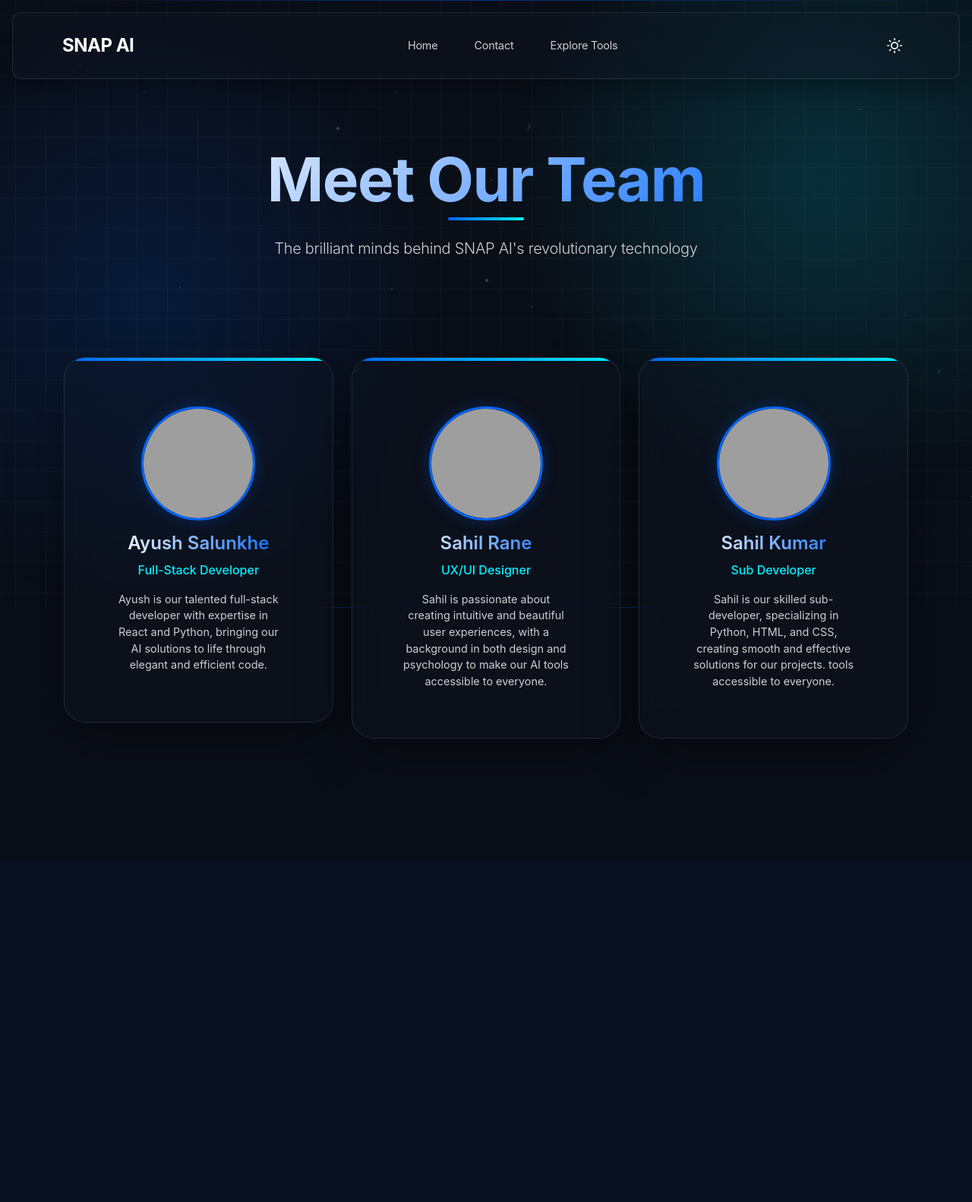
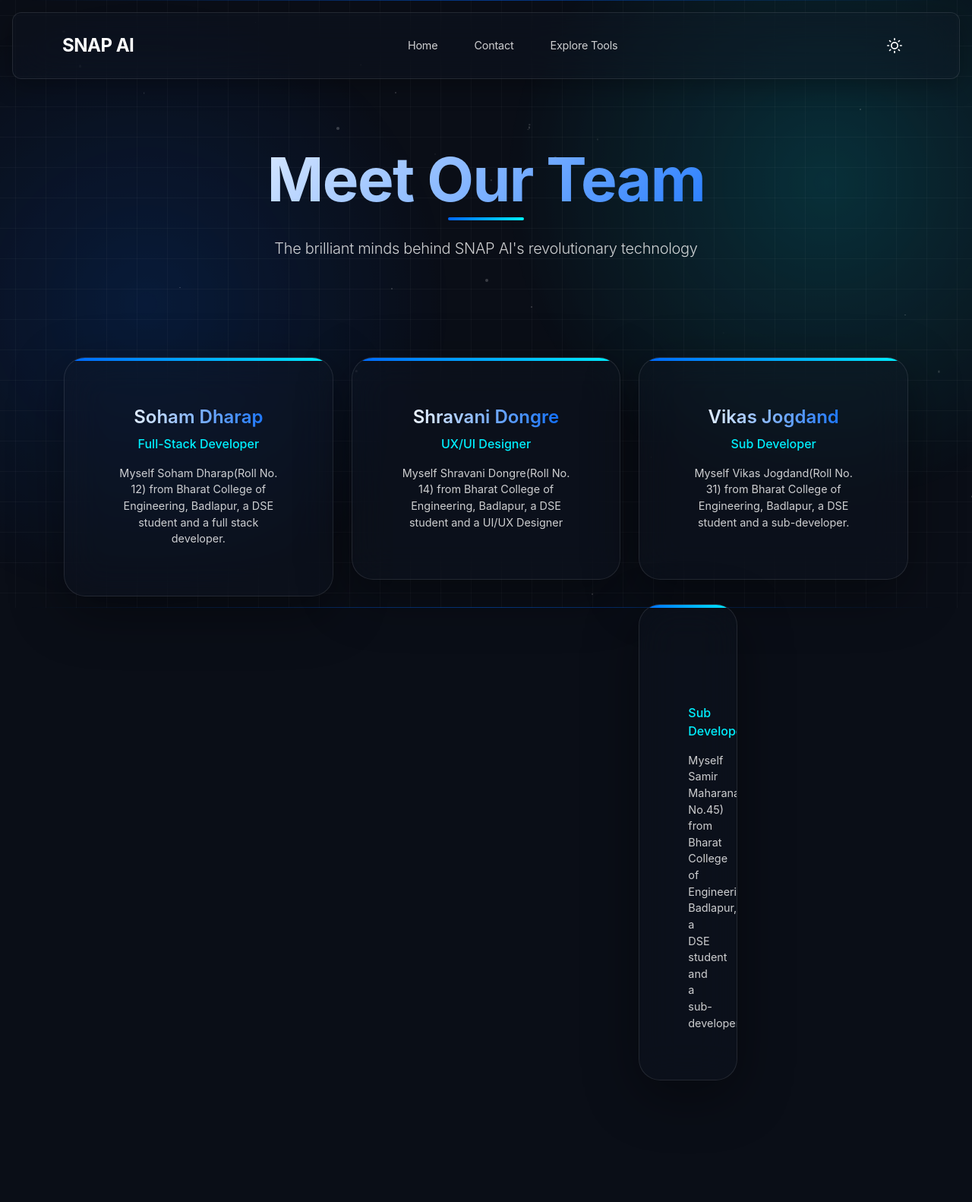
Before and after one commit to SohamMedley/SohamSEMiniProject, a Flask app: page /about_us in a window 1280 px wide. Shown: the whole page at 76% size. Before the commit the page ends 1002 px from the top, so only its background shows below. Run offline with Flask 3, Linux system fonts and the light colour scheme; some web fonts are replaced; grey boxes are pictures that could not be loaded.

Commit message:
Update about_us.html

```diff
--- a/templates/about_us.html
+++ b/templates/about_us.html
@@ -602,26 +602,33 @@
             <div class="row g-4">
                 <div class="col-md-4">
                     <div class="team-card">
-                        <img src="/placeholder.svg?height=150&width=150" alt="Ayush Salunkhe" class="team-member-img">
-                        <h3 class="team-member-name">Ayush Salunkhe</h3>
+
+                        <h3 class="team-member-name">Soham Dharap</h3>
                         <p class="team-member-role">Full-Stack Developer</p>
-                        <p class="team-member-bio">Ayush is our talented full-stack developer with expertise in React and Python, bringing our AI solutions to life through elegant and efficient code.</p>
+                        <p class="team-member-bio">Myself Soham Dharap(Roll No. 12) from Bharat College of Engineering, Badlapur, a DSE student and a full stack developer.</p>
                     </div>
                 </div>
                 <div class="col-md-4">
                     <div class="team-card">
-                        <img src="/placeholder.svg?height=150&width=150" alt="Sahil Rane" class="team-member-img">
-                        <h3 class="team-member-name">Sahil Rane</h3>
+
+                        <h3 class="team-member-name">Shravani Dongre</h3>
                         <p class="team-member-role">UX/UI Designer</p>
-                        <p class="team-member-bio">Sahil is passionate about creating intuitive and beautiful user experiences, with a background in both design and psychology to make our AI tools accessible to everyone.</p>
+                        <p class="team-member-bio">Myself Shravani Dongre(Roll No. 14) from Bharat College of Engineering, Badlapur, a DSE student and a UI/UX Designer</p>
                     </div>
                 </div>
                 <div class="col-md-4">
                     <div class="team-card">
-                        <img src="/placeholder.svg?height=150&width=150" alt="Sahil Kumar" class="team-member-img">
-                        <h3 class="team-member-name">Sahil Kumar</h3>
+
+                        <h3 class="team-member-name">Vikas Jogdand</h3>
                         <p class="team-member-role">Sub Developer</p>
-                        <p class="team-member-bio">Sahil is our skilled sub-developer, specializing in Python, HTML, and CSS, creating smooth and effective solutions for our projects. tools accessible to everyone.</p>
+                        <p class="team-member-bio">Myself Vikas Jogdand(Roll No. 31) from Bharat College of Engineering, Badlapur, a DSE student and a sub-developer.</p>
+                    </div>
+<div class="col-md-4">
+                    <div class="team-card">
+
+                        <h3 class="team-member-name">Samir Maharana</h3>
+                        <p class="team-member-role">Sub Developer</p>
+                        <p class="team-member-bio">Myself Samir Maharana(Roll No.45) from Bharat College of Engineering, Badlapur, a DSE student and a sub-developer.</p>
                     </div>
                 </div>
             </div>
```
